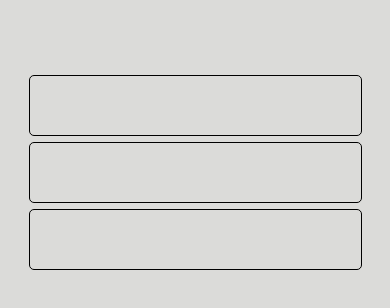
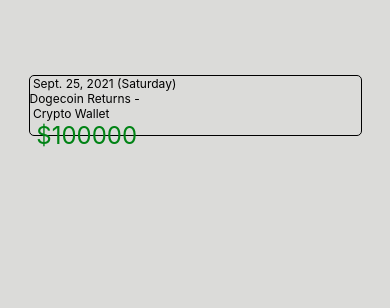
Before and after one commit to conroy-ricketts/Money-Manager, a React Native app: screen / in a window 390 px wide. Shown: the top 308 px of the page. Built offline with nearby package versions, Linux system fonts and the light colour scheme.

Commit message:
add elements to transaction card based on JSON data

```diff
--- a/src/components/TransactionCards.tsx
+++ b/src/components/TransactionCards.tsx
@@ -1,5 +1,5 @@
 import React from 'react';
-import { View, StyleSheet } from 'react-native';
+import { View, StyleSheet, Text } from 'react-native';
 
 const styles = StyleSheet.create
 ({
@@ -12,9 +12,68 @@
       borderWidth: 1.5,
       borderColor: 'black',
     },
+    normalText:
+    {
+      fontSize: 12,
+      color: 'black',
+    },
+    incomeText:
+    {
+      fontSize: 24,
+      color: '#008315',
+    },
+    expenseText:
+    {
+      fontSize: 24,
+      color: '#DB0000',
+    },
+    transferText:
+    {
+      fontSize: 24,
+      color: '#0057D9',
+    },
 });
 
-export default function TransactionCard(): JSX.Element
+export interface Transaction
 {
-    return <View style = {styles.card}/>;
+  date: string;
+  category: string;
+  subCategory: string;
+  account: string;
+  type: 'income' | 'expense' | 'transfer';
+  amount: number;
 }
+
+interface TransactionProps
+{
+  transaction: Transaction;
+}
+
+export default function TransactionCard({ transaction }: TransactionProps)
+{
+  let amountStyle: any;
+
+  if(transaction.type == 'income')
+  {
+    amountStyle = styles.incomeText;
+  }
+  else if(transaction.type == 'expense')
+  {
+    amountStyle = styles.expenseText;
+  }
+  else
+  {
+    amountStyle = styles.transferText;
+  }
+
+  return (
+    <View style = {styles.card}>
+      <Text style = {styles.normalText}> {transaction.date} </Text>
+      <Text style = {styles.normalText}>
+        {`${transaction.category} - ${transaction.subCategory}`}
+      </Text>
+      <Text style = {styles.normalText}> {transaction.account} </Text>
+      <Text style = {amountStyle}> {`$${transaction.amount}`} </Text>
+    </View>
+  );
+}
--- a/src/screens/TransactionLog.tsx
+++ b/src/screens/TransactionLog.tsx
@@ -1,6 +1,6 @@
 import React from 'react';
 import { StyleSheet, Text, View } from 'react-native';
-import TransactionCard from '../components/TransactionCards';
+import TransactionCard, { Transaction } from '../components/TransactionCards';
 
 const styles = StyleSheet.create
 ({
@@ -17,24 +17,23 @@
     },
 });
 
-const testTransactionsAsJSON = [
-    {
-
-    },
-    {
-
-    },
-    {
-
-    },
+const testTransactionsAsJSON: Transaction[] = [
+  {
+    date: 'Sept. 25, 2021 (Saturday)',
+    category: 'Dogecoin Returns',
+    subCategory: '',
+    account: 'Crypto Wallet',
+    type: 'income',
+    amount: 100000,
+  },
 ];
 
 function TransactionLog() : JSX.Element {
   return (
     <View style = {styles.screen}>
-        {testTransactionsAsJSON.map(() => (
+        {testTransactionsAsJSON.map((transactionData) => (
             <View style = {styles.cards}>
-                <TransactionCard />
+                <TransactionCard transaction = {transactionData}/>
             </View>
         ))}
     </View>
```
